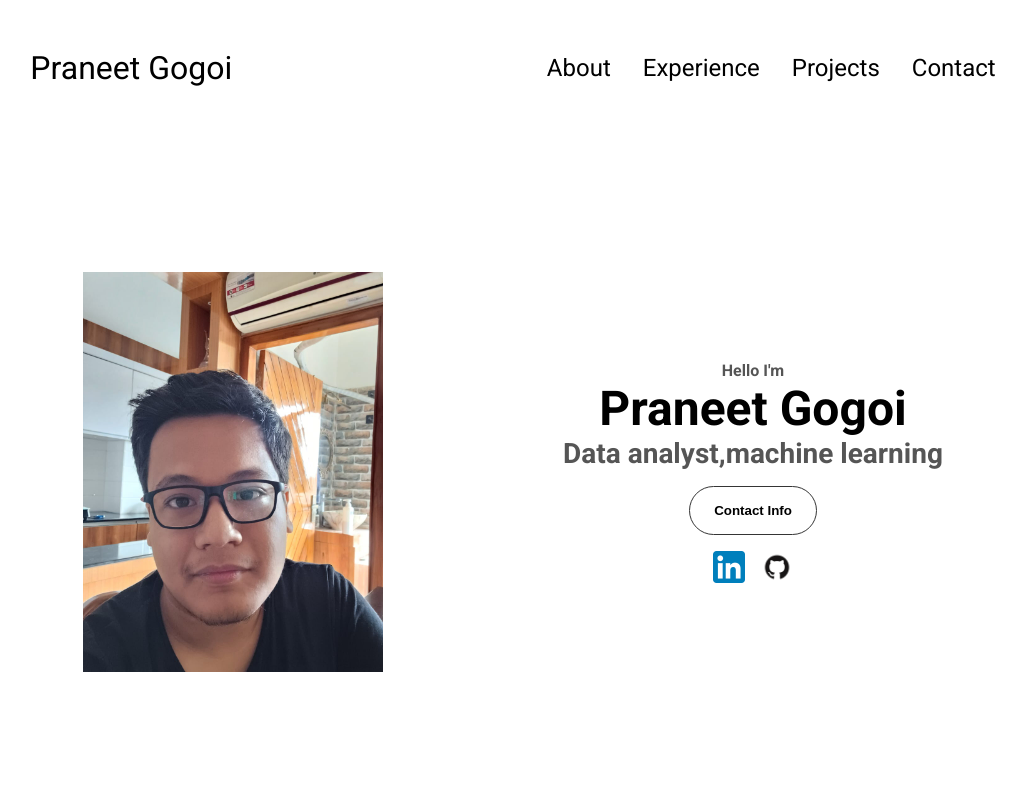
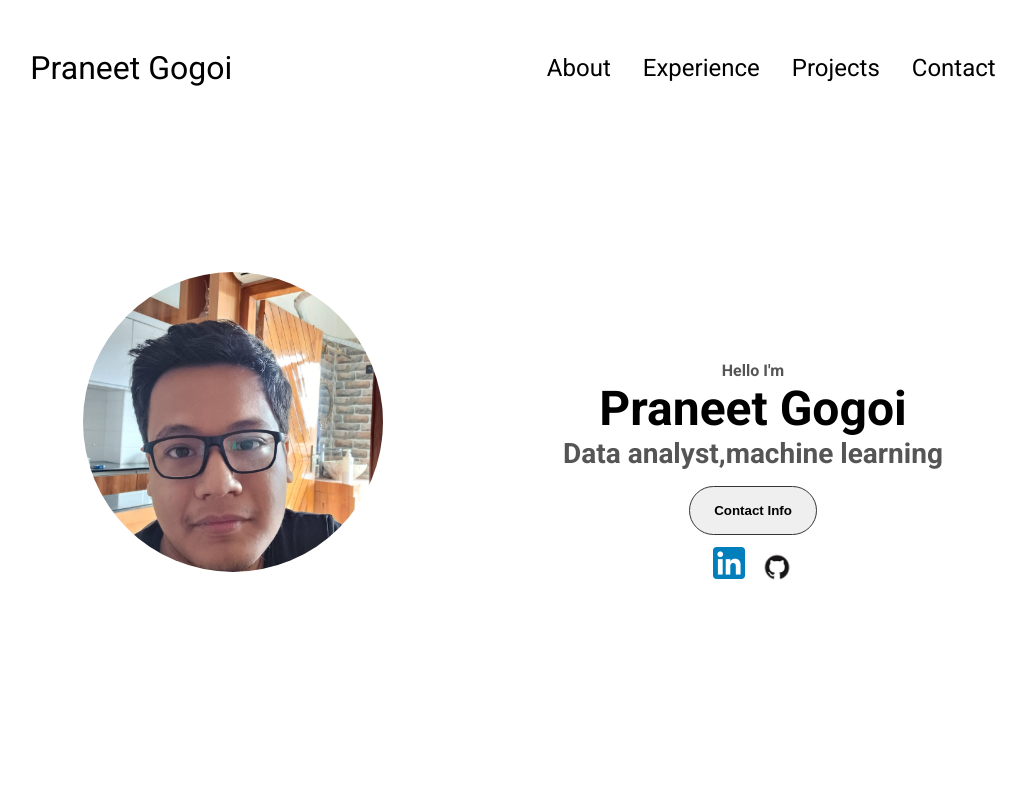
Before and after one commit to Beastsoul123/personal_portfolio, a plain HTML site: page index.html in a window 1280 px wide. In both pictures the pointer is over the picture 856 px from the left and 567 px from the top of the page. Shown: the top 800 px of the page, without its empty margins (127-1153 px from the left). Drawn offline with Linux system fonts and the light colour scheme.

Commit message:
Update style.css

```diff
--- a/style.css
+++ b/style.css
@@ -154,7 +154,13 @@ section{
     width: 400px;
     margin: auto 0;
 }
-
+.section_pic-container img {
+    width: 300px;
+    height: 300px;
+    border-radius: 50%;
+    object-fit: cover;
+    /* margin-top: 0px; */
+}
 .section_text{
     align-self: center;
     text-align: center;
@@ -180,6 +186,12 @@ section{
     margin-top: 1rem;
     gap: 1rem;
 }
+#socials-container img {
+    transition: .3s all ease;
+}
+#socials-container img:hover {
+    transform: translateY(-4px);
+}
 .icon{
     cursor: pointer;
     height: 2rem;
@@ -200,14 +212,8 @@ section{
     border: rgb(53,53,53) 0.1rem solid;
 }
 .btn-color-1:hover{
-    cursor: pointer;
-}
-
-.btn-color-1{
-    background: none;
-}
-.btn-color-1:hover{
-    border: rgb(255, 255, 255) 0.1rem solid;
+    border: #6b37c4 0.1rem solid;
+    box-shadow: 0px 0px 7px #6b37c4;
 }
 #about{
     position: relative;
@@ -232,6 +238,11 @@ section{
     border: rgb(53,53,53) 0.1rem solid;
     border-color: rgb(163,163,163);
     text-align: center;
+    transition: .3s all ease;
+}
+.details-containers:hover{
+    border: #6b37c4 0.1rem solid;
+    box-shadow: 0px 0px 8px #6b37c4;
 }
 .section-container{
     gap: 4rem;
```
